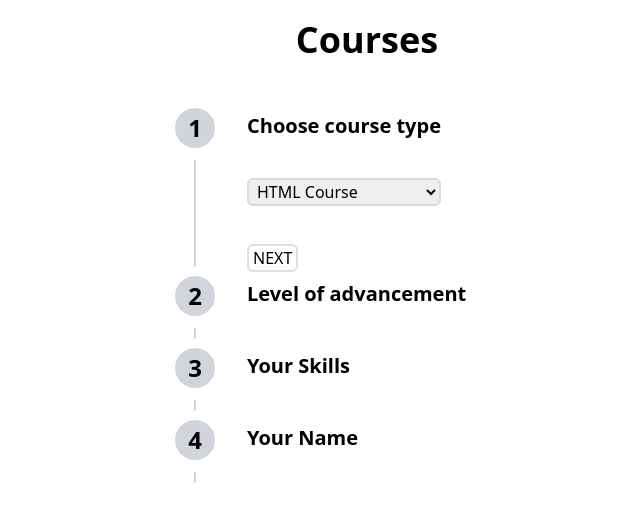
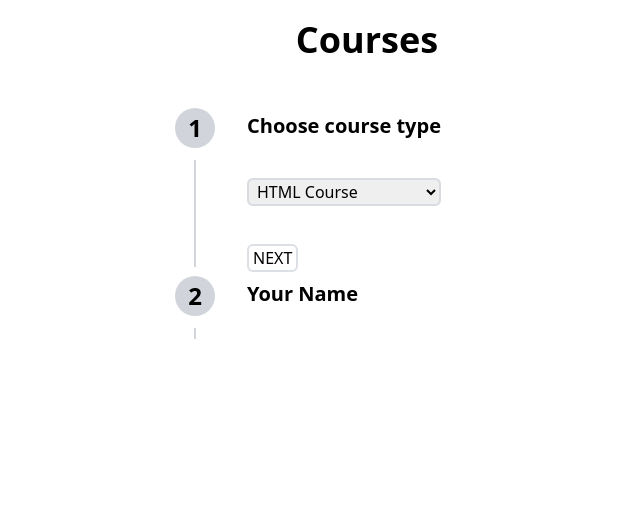
Before and after one commit to Mnigos/conditional-form, a Next.js app: page / in a window 1280 px wide. Shown: the top 522 px of the page, without its empty margins (273-913 px from the left). Built offline with nearby package versions, Linux system fonts and the light colour scheme.

Commit message:
feat(Form): create form conditions

```diff
--- a/components/Form.tsx
+++ b/components/Form.tsx
@@ -4,8 +4,13 @@ import FormElement from './FormElement'
 
 import { InitialFormState } from '~/interfaces/initialFormState'
 
+const HTMLCourse = 'HTML Course'
+const ReactCourse = 'React Course'
+const VueCourse = 'Vue Course'
+const HTMLKnowledge = 'Knowledge of HTML'
+
 const initialFormState: InitialFormState = {
-  courseType: 'HTML Course',
+  courseType: HTMLCourse,
   levelOfAdvancement: 'Beginner',
   yourSkills: [],
   name: '',
@@ -16,20 +21,32 @@ export default function Form() {
   const [currentStep, setStep] = useState(1)
 
   const courseTypeOptions = [
-    'HTML Course',
+    HTMLCourse,
     'CSS Course',
     'JavaScript Course',
-    'React Course',
-    'Vue Course',
+    ReactCourse,
+    VueCourse,
   ]
 
-  const yourSkillsOptions = [
-    'Knowledge of HTML',
-    'Knowledge of CSS',
-    'Advanced JavaScript knowlage',
-  ]
+  const levelOfAdvancementOptions = [ReactCourse, VueCourse].includes(
+    formValues.courseType
+  )
+    ? ['Beginner', 'Intermediate', 'Advanced']
+    : ['Beginner', 'Advanced']
 
-  const levelOfAdvancementOptions = ['Beginner', 'Advanced']
+  const yourSkillsOptions = (() => {
+    if ([ReactCourse, VueCourse].includes(formValues.courseType))
+      return [HTMLKnowledge, 'Knowledge of CSS', 'Advanced JavaScript knowlage']
+
+    if (formValues.courseType === 'JavaScript Course')
+      return ['Intermediate', 'Advanced'].includes(
+        formValues.levelOfAdvancement
+      )
+        ? [HTMLKnowledge, 'Knowledge of CSS']
+        : [HTMLKnowledge]
+
+    if (formValues.courseType === 'CSS Course') return [HTMLKnowledge]
+  })()
 
   const goToNextStep = () => setStep(step => step + 1)
   const goToBackStep = () => setStep(step => step - 1)
@@ -56,7 +73,7 @@ export default function Form() {
     {
       title: 'Choose course type',
       name: 'courseType',
-      stepNumber: 1,
+      show: () => false,
       value: formValues.courseType,
       options: courseTypeOptions,
       goToNextStep,
@@ -64,7 +81,7 @@ export default function Form() {
     {
       title: 'Level of advancement',
       name: 'levelOfAdvancement',
-      stepNumber: 2,
+      show: () => formValues.courseType === HTMLCourse,
       value: formValues.levelOfAdvancement,
       options: levelOfAdvancementOptions,
       goToNextStep,
@@ -73,7 +90,7 @@ export default function Form() {
     {
       title: 'Your Skills',
       name: 'yourSkills',
-      stepNumber: 3,
+      show: () => !yourSkillsOptions,
       checkOnChange: handleYourSkillsChange,
       value: formValues.yourSkills,
       options: yourSkillsOptions,
@@ -84,22 +101,26 @@ export default function Form() {
     {
       title: 'Your Name',
       name: 'name',
-      stepNumber: 4,
+      show: () => false,
       value: formValues.name,
       goToNextStep,
       goToBackStep,
     },
   ]
+  let stepNumber = 0
 
   return (
     <form onSubmit={handleSubmitForm} className="mt-10">
-      {formElements.map((element, index) => (
+      {formElements.map((element, i) => {
+        if (element.show()) return
+        return (
           <FormElement
-          key={index}
-          show={currentStep === element.stepNumber}
+            key={i}
+            stepNumber={++stepNumber}
+            show={currentStep === stepNumber}
+            // noHeader={element.show ? element.show() : false}
             title={element.title}
             name={element.name}
-          stepNumber={element.stepNumber}
             onChange={element.checkOnChange ? undefined : handleSelectChange}
             checkOnChange={element.checkOnChange}
             value={element.value}
@@ -108,7 +129,8 @@ export default function Form() {
             goToNextStep={element.goToNextStep}
             goToBackStep={element.goToBackStep}
           />
-      ))}
+        )
+      })}
     </form>
   )
 }
```
Lines whose indentation alone changed are shown as unchanged.
